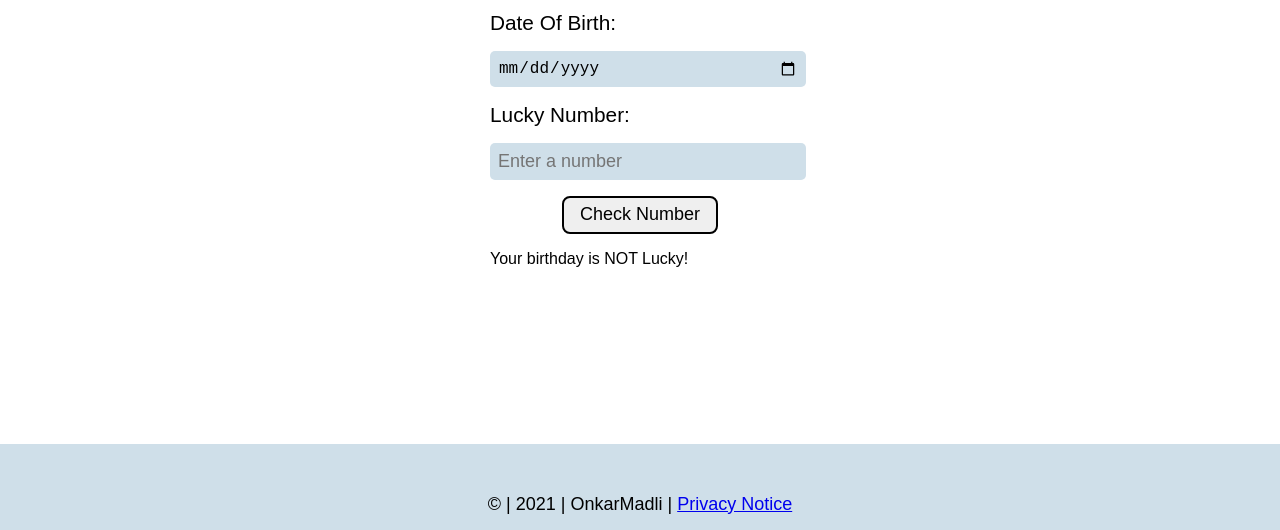
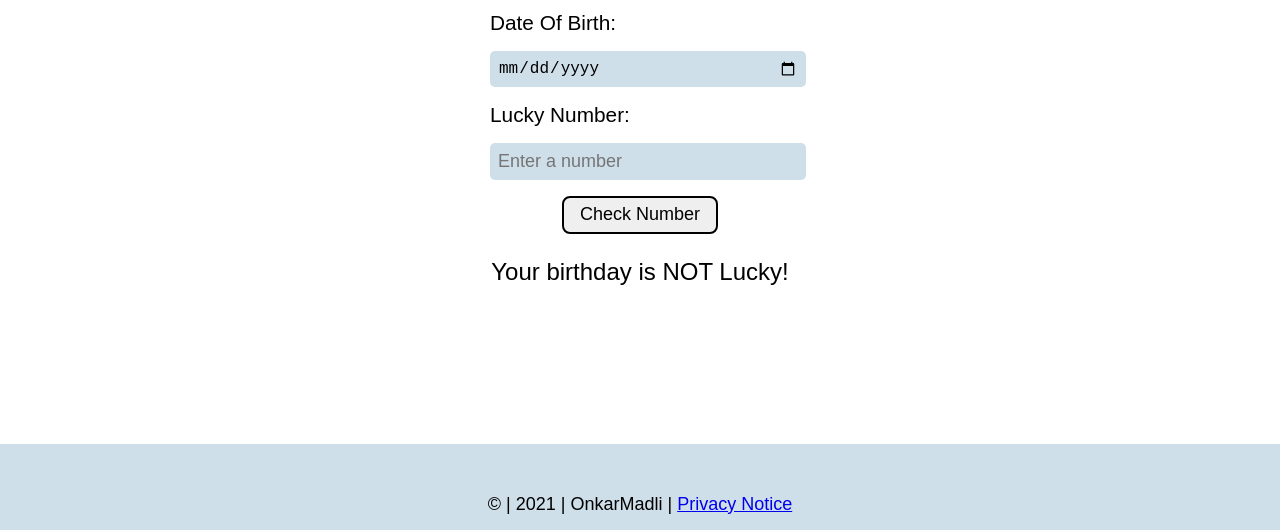
Before and after one commit to OnkarMadli/Is-your-birthday-lucky, a plain HTML site: page index.html in a window 1280 px wide. Both pictures are taken after a click on the button "Check Number". Shown: the part 90-620 px from the top of the page. Drawn offline with Linux system fonts and the light colour scheme.

Commit message:
Add style to output-box

```diff
--- a/script.js
+++ b/script.js
@@ -8,7 +8,7 @@ function isBirthDateLucky(){
   const date= dateOfBirth.value;
   const sum = calculateSum(dateOfBirth.value);
   if(sum%luckyNumber.value === 0){
-    outputBox.innerText = "Your birthday is Lucky!";
+    outputBox.innerText = "Yayy!! Your birthday is Lucky! 🎉";
   } else{
     outputBox.innerText = "Your birthday is NOT Lucky!";
   }
--- a/style.css
+++ b/style.css
@@ -107,3 +107,9 @@ h1 {
 div {
   padding: 0.5rem 0.2rem;
 }
+
+#output-box {
+  font-weight: 500;
+  font-size: 1.5rem;
+  text-align: center;
+}
```
